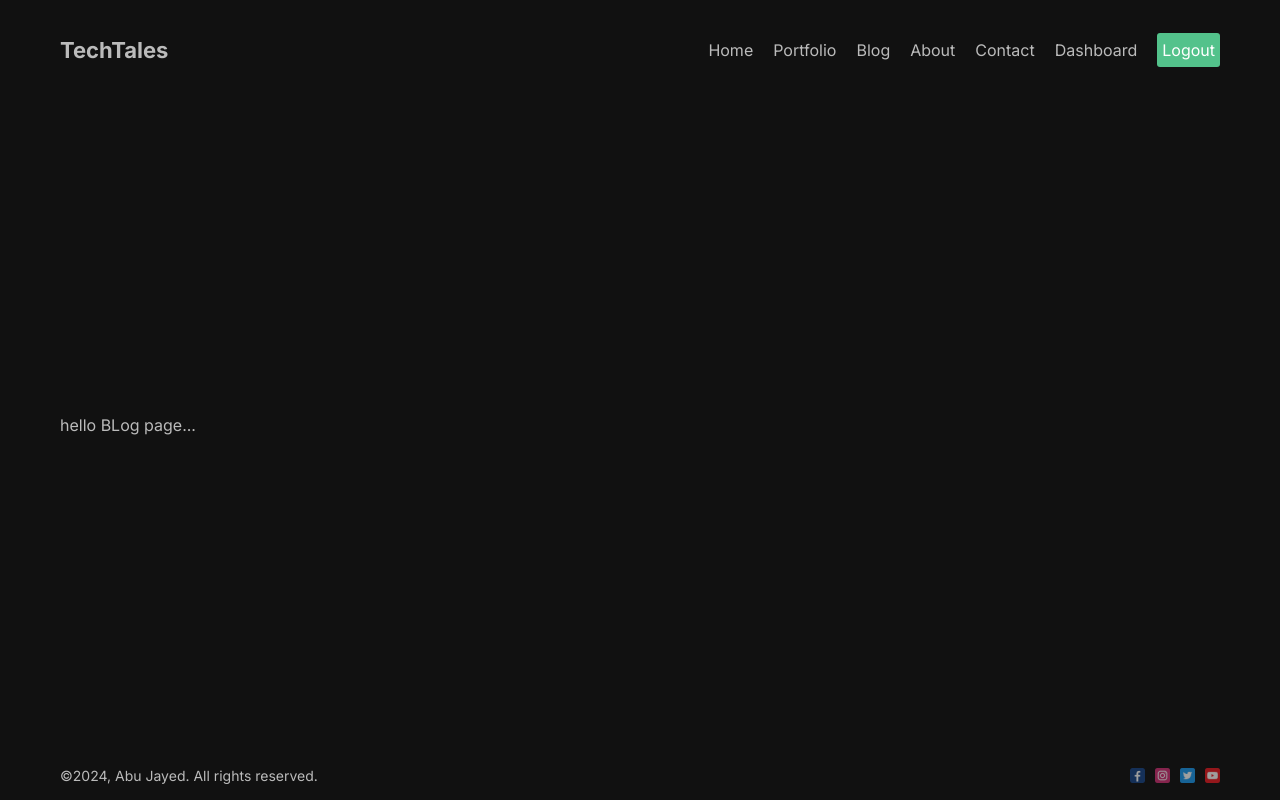
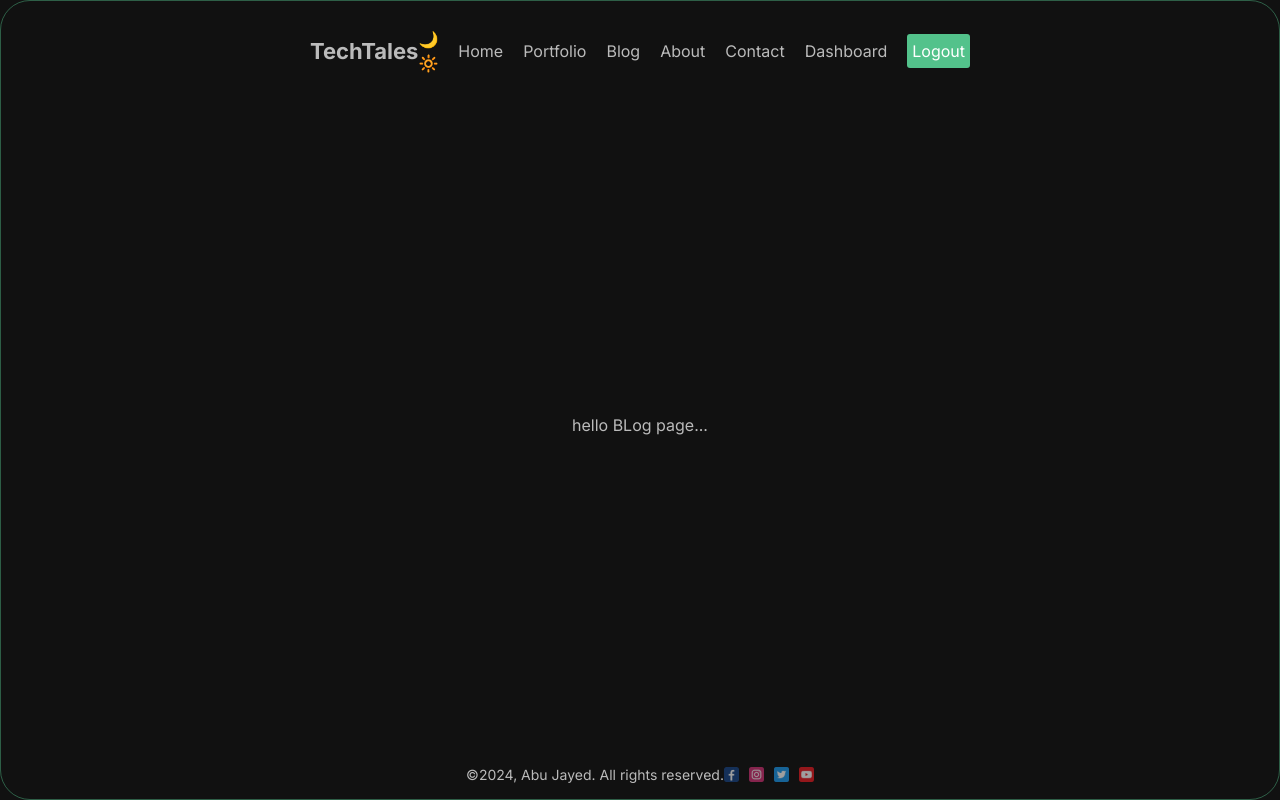
Before and after one commit to Abu-Jayed/next-simple-blog, a Next.js app: page /blog in a window 1280 px wide. Built offline with nearby package versions, Linux system fonts and the light colour scheme.

Commit message:
statically toggle button added.

```diff
--- a/src/app/layout.js
+++ b/src/app/layout.js
@@ -2,6 +2,7 @@
 import Footer from "../components/footer/Footer";
 import NavBar from "../components/navbar/NavBar";
 import "./globals.css";
+import { ThemeProvider } from "../context/ThemeContext";
 
 const inter = Inter({ subsets: ["latin"] });
 
@@ -14,11 +15,13 @@
   return (
     <html lang="en">
       <body className={inter.className}>
-        <div className="container">
-          <NavBar></NavBar>
-          {children}
-          <Footer></Footer>
-        </div>
+        <ThemeProvider>
+          <div className="container">
+            <NavBar></NavBar>
+            {children}
+            <Footer></Footer>
+          </div>
+        </ThemeProvider>
       </body>
     </html>
   );
--- /dev/null
+++ b/src/components/DarkModeToggle/DarkModeToggle.css
@@ -0,0 +1,24 @@
+.container{
+    width: 42px;
+    height: 24px;
+    border: 1.5px solid #53c28b70;
+    border-radius: 30px;
+    display: flex;
+    align-items: center;
+    justify-content: space-between;
+    padding: 2px;
+    position: relative;
+    cursor: pointer;
+  }
+
+  .icon{
+    font-size: 12px;
+  }
+
+  .ball{
+    width: 15px;
+    height: 15px;
+    background-color: #53c28b;
+    border-radius: 50%;
+    position: absolute;
+  }
--- /dev/null
+++ b/src/components/DarkModeToggle/DarkModeToggle.jsx
@@ -0,0 +1,21 @@
+"use client"
+
+import React, { useContext } from "react";
+import styles from "./DarkModeToggle.css";
+import { ThemeContext } from "../../context/ThemeContext";
+
+const DarkModeToggle = () => {
+  const { toggle,mode } = useContext(ThemeContext);
+  return (
+    <div className={styles.container} onClick={toggle}>
+      <div className={styles.icon}>🌙</div>
+      <div className={styles.icon}>🔆</div>
+      <div
+        className={styles.ball}
+        style={mode === "light" ? { left: "2px" } : { right: "2px" }}
+      />
+    </div>
+  );
+};
+
+export default DarkModeToggle;
--- a/src/components/Navbar/NavBar.jsx
+++ b/src/components/Navbar/NavBar.jsx
@@ -1,6 +1,7 @@
 import Link from "next/link";
 import React from "react";
 import styles from "./page.module.css";
+import DarkModeToggle from "../DarkModeToggle/DarkModeToggle"
 
 const NavBar = () => {
   const { container, logo,logout } = styles;
@@ -10,6 +11,7 @@
         TechTales
       </Link>
       <div className={styles.links}>
+        <DarkModeToggle></DarkModeToggle>
         {links.map((link) => (
           <Link className={styles.link} key={link.id} href={link.url}>
             {link.title}
--- /dev/null
+++ b/src/context/ThemeContext.js
@@ -0,0 +1,19 @@
+"use client";
+
+import { createContext, useState } from "react";
+
+export const ThemeContext = createContext();
+
+export const ThemeProvider = ({ children }) => {
+  const [mode, setMode] = useState("dark");
+
+  const toggle = () => {
+    setMode((prev) => (prev === "dark" ? "light" : "dark"));
+  };
+
+  return (
+    <ThemeContext.Provider value={{ toggle, mode }}>
+      <div className={`theme ${mode}`}>{children}</div>
+    </ThemeContext.Provider>
+  );
+};
```
